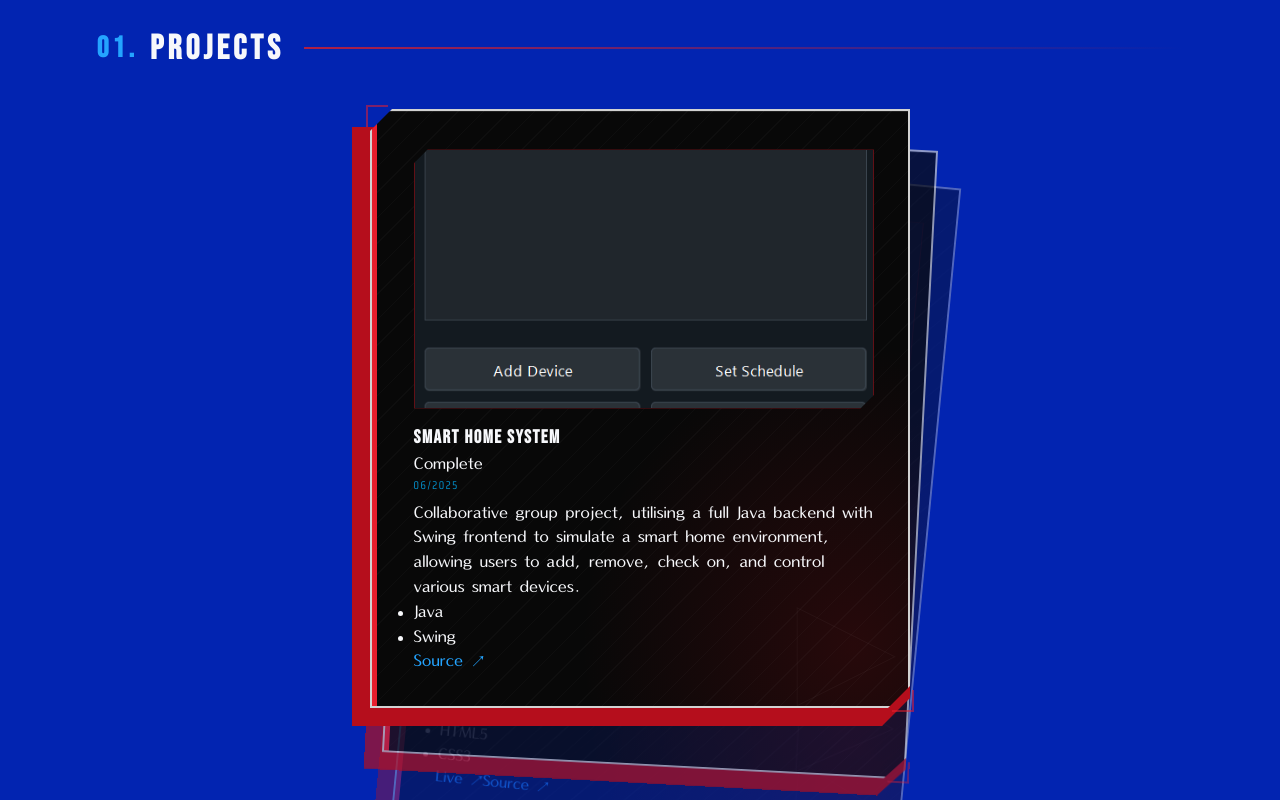
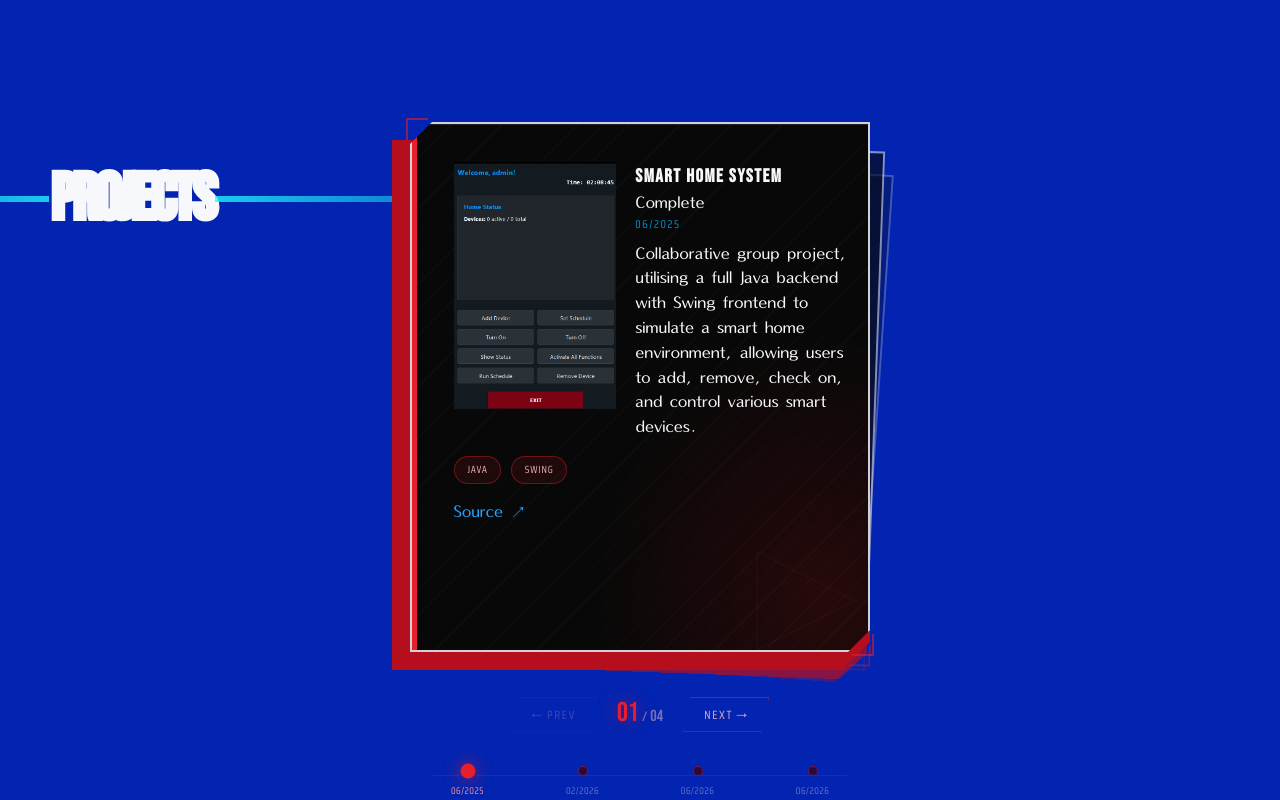
Before and after one commit to sufree11/dev-portfolio, a React (Vite) app: page / in a window 1280 px wide. Shown: the part 860-1660 px from the top of the page. Built offline with nearby package versions, Linux system fonts and the light colour scheme; a web font is replaced by a local one.

Commit message:
committee

```diff
--- a/src/App.css
+++ b/src/App.css
@@ -1,3 +1,5 @@
+
+
 .layout {
   position: relative;
   z-index: 3;
@@ -44,6 +46,7 @@ body {
   align-items: flex-start;
   justify-content: flex-end;
   overflow: visible;
+  isolation: isolate;
   transform-origin: top right;
   transition:
     width 320ms cubic-bezier(0.2, 0.7, 0.2, 1),
@@ -69,13 +72,29 @@ body {
   clip-path: polygon(100% 0, 28% 0, 100% 74%);
 }
 
+
 .nav-shell::after {
   inset: 8px 6px 6px 18px;
-  background: linear-gradient(140deg, rgba(182, 226, 255, 0.2), rgba(8, 53, 175, 0.08));
+  background: linear-gradient(140deg, rgb(8, 68, 108), rgba(12, 40, 118, 0.878));
   clip-path: polygon(100% 0, 40% 0, 100% 85%);
   mix-blend-mode: screen;
   opacity: 0.84;
   transition: opacity 220ms ease, transform 220ms ease, clip-path 260ms ease, inset 260ms ease;
+}
+
+.nav-shell-triangle {
+  position: absolute;
+  inset: 9px 5px 60px 1px;
+  background: linear-gradient(145deg, rgba(180, 232, 255, 0.4), rgba(6, 44, 144, 0.15));
+  clip-path: polygon(100% 0, 58% 0, 100% 100%);
+  opacity: 0.72;
+  pointer-events: none;
+  z-index: 1;
+  transition:
+    opacity 220ms ease,
+    transform 220ms ease,
+    clip-path 260ms ease,
+    inset 260ms ease;
 }
 
 .nav-shell:hover,
@@ -87,7 +106,7 @@ body {
   clip-path: polygon(100% 0, 14% 0, 100% 92%);
   border-radius: 0;
   transform: translateY(0);
-  animation: nav-triangle-pulse 420ms ease-in-out infinite alternate;
+  animation: nav-triangle-pulse 240ms ease-in-out infinite alternate;
 }
 
 .nav-shell:hover::after,
@@ -99,6 +118,16 @@ body {
   clip-path: polygon(100% 0, 22% 0, 100% 88%);
   border: 1px solid rgba(168, 214, 255, 0.36);
   box-shadow: inset 0 0 26px rgba(128, 202, 255, 0.22);
+}
+
+.nav-shell:hover .nav-shell-triangle,
+.nav-shell:focus-within .nav-shell-triangle,
+.nav:has(.nav-menu-list:hover) .nav-shell .nav-shell-triangle,
+.nav:has(.nav-menu-list:focus-within) .nav-shell .nav-shell-triangle {
+  opacity: 1;
+  inset: 12px 12px 110px 180px;
+  clip-path: polygon(100% 0, 48% 0, 100% 100%);
+  background: linear-gradient(45deg, rgba(179, 0, 255, 0.989), rgba(255, 0, 0, 0.879));
 }
 
 .nav-brand {
@@ -115,13 +144,18 @@ body {
   margin-top: 0.28rem;
   margin-right: 0.28rem;
   transition: opacity 200ms ease;
+  position: relative;
+  z-index: 2;
 }
 
 .nav-shell:hover .nav-brand,
 .nav-shell:focus-within .nav-brand,
 .nav:has(.nav-menu-list:hover) .nav-brand,
 .nav:has(.nav-menu-list:focus-within) .nav-brand {
-  opacity: 0;
+  opacity: 1;
+  color: #000000;
+  transition: color 200ms ease, opacity 200ms ease;
+
 }
 
 .nav-menu-list {
@@ -162,19 +196,28 @@ body {
 }
 
 .menu-item:nth-child(1) {
-  transform: translateX(-5rem);
+  transform: translateX(-10.2rem) translateY(-1rem);
 }
 
 .menu-item:nth-child(2) {
-  transform: translateX(-2.5rem);
+  transform: translateX(-5rem) translateY(-1.5rem);
 }
 
 .menu-item:nth-child(3) {
-  transform: translateX(0);
+  transform: translateX(-4rem) translateY(-1.7rem);
+}
+
+.menu-item:nth-child(4) {
+  transform: translateX(0.3rem) translateY(-2.2rem);
 }
 
 .menu-link {
   --menu-tilt: -1deg;
+  --menu-skew-x: 4deg;
+  --menu-skew-y: 0deg;
+  --menu-rotate-x: 0deg;
+  --menu-rotate-y: 0deg;
+  --menu-perspective: 720px;
   position: relative;
   display: inline-block;
   padding: 0.44rem 1rem 0.38rem;
@@ -184,7 +227,7 @@ body {
   color: var(--color-cyan-1);
   text-transform: uppercase;
   line-height: 1;
-  transform: scaleY(1.2) scaleX(0.93) rotate(var(--menu-tilt));
+  transform: perspective(var(--menu-perspective)) scaleY(1.2) scaleX(0.93) skewX(var(--menu-skew-x)) skewY(var(--menu-skew-y)) rotate(var(--menu-tilt)) rotateX(var(--menu-rotate-x)) rotateY(var(--menu-rotate-y));
   transform-origin: center;
   transition: transform 0.12s cubic-bezier(0.175, 0.885, 0.32, 1.275);
   text-shadow:
@@ -194,9 +237,34 @@ body {
   isolation: isolate;
 }
 
-.menu-item:nth-child(1) .menu-link { --menu-tilt: -3deg; }
+.menu-item:nth-child(1) .menu-link { --menu-tilt: -6deg; }
 .menu-item:nth-child(2) .menu-link { --menu-tilt: 2deg; }
-.menu-item:nth-child(3) .menu-link { --menu-tilt: -1.4deg; }
+.menu-item:nth-child(3) .menu-link { --menu-tilt: -3.4deg; }
+.menu-item:nth-child(4) .menu-link { --menu-tilt: -4deg; }
+.menu-item:nth-child(1) .menu-link {
+  --menu-skew-x: -1deg;
+  --menu-rotate-y: -1deg;
+  --menu-perspective: 640px;
+}
+
+.menu-item:nth-child(2) .menu-link {
+  --menu-skew-x: 0.7deg;
+  --menu-rotate-x: -1deg;
+  --menu-perspective: 760px;
+}
+
+.menu-item:nth-child(3) .menu-link {
+  --menu-skew-y: 0.8deg;
+  --menu-rotate-y: 0.8deg;
+  --menu-perspective: 700px;
+}
+
+.menu-item:nth-child(4) .menu-link {
+  --menu-skew-x: -0.2deg;
+  --menu-skew-y: -0.4deg;
+  --menu-rotate-x: 0.8deg;
+  --menu-perspective: 780px;
+}
 
 .menu-link::before,
 .menu-link::after {
@@ -213,17 +281,19 @@ body {
 .menu-link::before {
   inset: -8px -18px -7px -24px;
   background: #ffffff;
-  clip-path: polygon(5% 92%, 80% 6%, 98% 84%);
-  transform: translateX(-16px) rotate(-2deg);
+  clip-path: polygon(30% 18%, 72% 33%, 75% 64%, 17% 84%);
+  transform: translateX(-16px) rotate(-2deg) scaleY(1.3);
   z-index: -2;
+
 }
 
 .menu-link::after {
-  inset: 9px -12px -5px 33%;
+  inset: -4px -18px -5px 3%;
   background: #ff0055;
-  clip-path: polygon(7% 100%, 76% 11%, 100% 81%);
+  clip-path: polygon(30% 43%, 72% 33%, 75% 64%, 17% 84%);
   transform: translateX(-20px) rotate(-1deg);
   z-index: -1;
+  animation: nav-rectangle-pulse 0.2s ease-in-out infinite alternate;
 }
 
 .menu-link-inner {
@@ -243,7 +313,7 @@ body {
 .menu-link:focus-visible {
   color: #000000 !important;
   text-shadow: none;
-  transform: scaleY(1.2) scaleX(0.93) rotate(var(--menu-tilt)) translateX(5px) translateZ(24px);
+  transform: perspective(var(--menu-perspective)) scaleY(1.4) scaleX(1.23) skewX(2.5deg) skewY(var(--menu-skew-y)) rotate(var(--menu-tilt)) rotateX(var(--menu-rotate-x)) rotateY(var(--menu-rotate-y)) translateX(5px) translateZ(24px);
   outline: none;
 }
 
@@ -357,42 +427,71 @@ body {
 @keyframes nav-triangle-pulse {
   0% {
     transform: scale(1);
-    clip-path: polygon(100% 0, 14% 0, 100% 92%);
+    clip-path: polygon(100% 0, 12% 0, 100% 95%);
   }
   50% {
-    transform: scale(1.1);
-    clip-path: polygon(100% 0, 11% 0, 100% 96%);
+    transform: scale(1.01);
+    clip-path: polygon(100% 0, 13% 0, 100% 96%);
   }
   100% {
     transform: scale(1);
-    clip-path: polygon(100% 0, 16% 0, 100% 89%);
+    clip-path: polygon(100% 0, 12% 0, 100% 97%);
+  }
+}
+
+@keyframes nav-rectangle-pulse {
+  0% {
+    transform: skewX(3deg) scaleY(1.01) translateX(-12px) rotate(-2deg);
+    clip-path: polygon(30% 18%, 72% 33%, 75% 68%, 17% 84%);
+  }
+  50% {
+    transform: skewX(2deg) scaleY(1.08) translateX(-16px) rotate(-2deg);
+    clip-path: polygon(30% 28%, 74% 32%, 76% 63%, 17% 85%);
+  }
+  100% {
+    transform: skewX(1deg) scaleY(1.04) translateX(-16px) rotate(-2deg);
+    clip-path: polygon(30% 12%, 70% 33%, 73% 66%, 17% 84%);
   }
 }
 
 .section-heading {
+  position: relative;
+  display: flex;
+  top: 8rem;
+  left: -32rem;
   font-family: var(--font-heading);
-  font-size: clamp(1.5rem, 3vw, 2.15rem);
+  font-size: clamp(4rem, 3vw, 4rem);
   color: var(--color-text);
-  letter-spacing: 0.12em;
-  margin-bottom: 2.1rem;
+  letter-spacing: -0.05em;
+  margin-bottom: 0.1rem;
+  margin-left: 0.5rem;
+  -webkit-text-stroke: 0.06em var(--color-text);
   display: flex;
   align-items: center;
-  gap: 0.75rem;
+  gap: 0.1rem;
   text-transform: uppercase;
+  transform: skewX(-6deg) scaleY(1.2) scaleX(1.32) perspective(960px) rotateX(-16deg) rotateY(12deg) rotateZ(-12deg);
+  transform-origin: left center;
+}
+
+.section-heading-text {
+  display: inline-block;
 }
 
 .section-heading::after {
   content: '';
   flex: 1;
-  height: 2px;
-  background: linear-gradient(to right, rgba(225, 30, 37, 0.78), transparent);
-  margin-left: 0.5rem;
+  height: 6px;
+  background: linear-gradient(to right, rgba(33, 248, 255, 0.78), transparent);
 }
 
-.heading-prefix {
-  color: var(--color-accent-blue);
-  font-size: 0.85em;
+.section-heading::before {
+  content: '';
+  flex: 1;
+  height: 6px;
+  background: linear-gradient(to left, rgba(33, 248, 255, 0.78), transparent);
 }
+
 
 .card-grid {
   display: grid;
--- a/src/App.jsx
+++ b/src/App.jsx
@@ -127,6 +127,7 @@ export default function App() {
 
         <nav className="nav" aria-label="Primary navigation">
           <div className="nav-shell">
+            <span className="nav-shell-triangle" aria-hidden="true" />
             <span className="nav-brand nav-brand--top">Menu</span>
           </div>
 
@@ -164,14 +165,14 @@ export default function App() {
 
           <section id="projects" className="section section--solid-blue" aria-label="Projects">
             <h2 className="section-heading">
-              <span className="heading-prefix">01.</span> Projects
+               Projects
             </h2>
             <ProjectDeck projects={projects} />
           </section>
 
           <section id="skills" className="section section--solid-blue" aria-label="Skills">
             <h2 className="section-heading">
-              <span className="heading-prefix">02.</span> Skills
+ Skills
             </h2>
             <div className="card-grid card-grid--skills">
               {skills.map((group) => (
--- a/src/components/Card.jsx
+++ b/src/components/Card.jsx
@@ -1,10 +1,6 @@
+
 import PropTypes from 'prop-types'
 import './Card.css'
-
-/**
- * Base card with cyberpunk hover effects.
- * Children receive the styled container.
- */
 export default function Card({ children, className = '', tag = '' }) {
   return (
     <div className={`cyber-card ${className}`}>
--- a/src/components/IntroCard.css
+++ b/src/components/IntroCard.css
@@ -2,10 +2,12 @@
   position: relative;
   width: min(500px, 88vw);
   min-height: 620px;
+
 }
 
 .intro-main-clickzone {
   position: relative;
+
   z-index: 10;
   cursor: pointer;
   margin-top: 56px;
@@ -26,6 +28,7 @@
   max-width: 100%;
   transform: perspective(960px) rotateX(1.4deg) rotateY(-2.5deg);
   transform-style: preserve-3d;
+  animation: jitter-card-b 1.7s steps(2, end) infinite;
 }
 
 .intro-click-indicator {
--- a/src/components/ProjectDeck.css
+++ b/src/components/ProjectDeck.css
@@ -1,18 +1,23 @@
 /* ─── Deck wrapper ─────────────────────────────────────────────── */
 .project-deck {
+  --deck-width: min(460px, 88vw);
+  --project-card-height: 530px;
+  --hero-max-height: 150px;
+  --hero-portrait-max-height: calc(var(--project-card-height) - 40px);
   display: flex;
   flex-direction: column;
   align-items: center;
-  gap: 2rem;
+  gap: 1.5rem;
   width: 100%;
 }
 
 /* ─── Card stage ───────────────────────────────────────────────── */
 .deck-stage {
   position: relative;
-  width: min(540px, 92vw);
-  min-height: var(--deck-stage-height, 470px);
+  width: var(--deck-width);
+  min-height: var(--deck-stage-height, 430px);
   overflow: visible;
+  margin-bottom: 0.4rem;
 }
 
 .deck-card-wrapper {
@@ -26,6 +31,51 @@
   will-change: transform, opacity;
 }
 
+.deck-card-wrapper .project-card {
+  width: 100%;
+  height: var(--project-card-height);
+  min-height: var(--project-card-height);
+}
+
+.deck-card-wrapper .project-card .card-main {
+  height: 100%;
+}
+
+/* ─── Scrollable Card Content ──────────────────────────────────── */
+.deck-card-wrapper .project-card .card-content {
+  height: 100%;
+  overflow-y: auto;
+  overflow-x: hidden;
+  padding-right: 8px; /* Adds space for the scrollbar */
+  scrollbar-width: thin;
+  scrollbar-color: rgba(232, 30, 45, 0.6) rgba(255, 255, 255, 0.05);
+}
+
+/* Ensure floats are cleared at the bottom of the card content */
+.deck-card-wrapper .project-card .card-content::after {
+  content: "";
+  display: block;
+  clear: both;
+}
+
+.deck-card-wrapper .project-card .card-content::-webkit-scrollbar {
+  width: 5px;
+}
+
+.deck-card-wrapper .project-card .card-content::-webkit-scrollbar-track {
+  background: rgba(255, 255, 255, 0.04);
+}
+
+.deck-card-wrapper .project-card .card-content::-webkit-scrollbar-thumb {
+  background: rgba(232, 30, 45, 0.55);
+  border-radius: 3px;
+}
+
+.deck-card-wrapper .project-card .card-content::-webkit-scrollbar-thumb:hover {
+  background: rgba(232, 30, 45, 0.8);
+}
+
+
 /* ── Positions ─────────────────────────────────────────────────── */
 .deck-card-wrapper[data-pos="active"] {
   transform: translateX(0) translateY(0) rotate(0deg) scale(1);
@@ -35,15 +85,15 @@
 }
 
 .deck-card-wrapper[data-pos="behind-1"] {
-  transform: translateX(20px) translateY(18px) rotate(3deg) scale(0.97);
-  opacity: 0.68;
+  transform: translateX(14px) translateY(12px) rotate(2.1deg) scale(0.965);
+  opacity: 0.62;
   z-index: 9;
   pointer-events: none;
 }
 
 .deck-card-wrapper[data-pos="behind-2"] {
-  transform: translateX(36px) translateY(32px) rotate(5.5deg) scale(0.94);
-  opacity: 0.38;
+  transform: translateX(24px) translateY(20px) rotate(3.8deg) scale(0.93);
+  opacity: 0.3;
   z-index: 8;
   pointer-events: none;
 }
@@ -77,23 +127,48 @@
     opacity   0.36s ease;
 }
 
-/* ─── Project year badge ───────────────────────────────────────── */
+/* ─── Dynamic Image Float (Invisible Square Wrapper) ───────────── */
 .project-hero {
-  width: 100%;
-  aspect-ratio: 16 / 9;
-  margin-bottom: 0.9rem;
-  border: 1px solid rgba(232, 30, 45, 0.4);
-  background: #060606;
+  float: left; /* Forces text to wrap around the right side */
+  width: clamp(140px, 40%, 220px); /* Adjusts dynamically based on card size */
+  max-height: var(--hero-max-height);
+  margin: 0 1.2rem 0.5rem 0; /* Creates breathing room between image and text */
+
+  /* Setting a transparent box so the "square" is invisible */
+  background: transparent;
+  border: none;
+  box-shadow: none;
+  clip-path: none;
+
+  display: flex;
+  align-items: flex-start;
   overflow: hidden;
-  clip-path: polygon(14px 0, 100% 0, 100% calc(100% - 14px), calc(100% - 14px) 100%, 0 100%, 0 14px);
-  box-shadow: inset 0 0 0 1px rgba(255, 255, 255, 0.06);
+}
+
+.project-card--portrait .card-content {
+  display: flow-root; /* contains the floated hero without an explicit clearfix */
+}
+
+.project-card--portrait .project-hero {
+  max-height: var(--hero-portrait-max-height);
+}
+
+.project-card--portrait .project-year { margin-bottom: 0.4rem; }
+.project-card--portrait .project-links { margin-top: 0.6rem; }
+.project-card--portrait .project-links::after {
+  content: "";
+  display: block;
+  clear: both;
 }
 
 .project-hero-image {
-  width: 100%;
-  height: 100%;
-  object-fit: cover;
   display: block;
+  width: auto;
+  height: auto;
+  max-width: 100%;
+  max-height: var(--hero-max-height);
+  object-fit: contain;
+  object-position: center;
   filter: saturate(0.95) contrast(1.03);
   transition: transform 0.35s ease, filter 0.35s ease;
 }
@@ -103,13 +178,24 @@
   filter: saturate(1.05) contrast(1.08);
 }
 
+/* Portrait side-panel: same shrink-to-fit approach, just a taller budget */
+.project-card--portrait .project-hero-image {
+  max-height: var(--hero-portrait-max-height);
+}
+
 .project-hero-fallback {
   width: 100%;
-  height: 100%;
+  height: var(--hero-max-height);
   background:
     linear-gradient(128deg, rgba(232, 30, 45, 0.26), transparent 45%),
     repeating-linear-gradient(-35deg, rgba(255, 255, 255, 0.06) 0 2px, transparent 2px 10px),
     linear-gradient(155deg, #0d0d0d, #17171c);
+}
+
+/* ─── Taller, Unrestricted Description ─────────────────────────── */
+.project-card .project-desc {
+  display: block;
+  margin-top: 0.5rem;
 }
 
 .project-year {
@@ -122,11 +208,45 @@
   margin-bottom: 0.4rem;
 }
 
+/* ─── Tech Stack Pills ─────────────────────────────────────────── */
+.tech-stack {
+  display: flex;
+  flex-wrap: wrap;
+  gap: 0.6rem;
+  list-style: none;
+  padding: 0;
+  margin: 1rem 0;
+  clear: both; /* Ensures it drops below the floated image */
+}
+
+.tech-stack li {
+  background: rgba(232, 30, 45, 0.1);
+  border: 1px solid rgba(232, 30, 45, 0.4);
+  color: rgba(255, 190, 190, 0.9);
+  padding: 0.3rem 0.8rem;
+  border-radius: 50px;
+  font-family: var(--font-command);
+  font-size: 0.65rem;
+  letter-spacing: 0.08em;
+  text-transform: uppercase;
+  white-space: nowrap;
+  transition: all 0.2s ease;
+}
+
+.tech-stack li:hover {
+  background: rgba(232, 30, 45, 0.25);
+  border-color: #e81e2d;
+  box-shadow: 0 0 8px rgba(232, 30, 45, 0.3);
+}
+
 /* ─── Controls row ─────────────────────────────────────────────── */
 .deck-controls {
   display: flex;
   align-items: center;
-  gap: 2.2rem;
+  justify-content: center;
+  width: var(--deck-width);
+  gap: 1.25rem;
+  flex-wrap: wrap;
 }
 
 .deck-btn {
@@ -189,7 +309,9 @@
   position: relative;
   display: flex;
   align-items: flex-start;
-  width: min(540px, 92vw);
+  width: var(--deck-width);
+  margin-top: 0.65rem;
+  z-index: 2;
 }
 
 .deck-tl-track {
@@ -273,3 +395,29 @@
 .deck-timeline-node:hover .deck-tl-label {
   color: rgba(255, 155, 155, 0.75);
 }
+
+@media (max-width: 640px) {
+  .project-deck {
+    --deck-width: min(94vw, 360px);
+    --project-card-height: 390px;
+    --hero-max-height: 110px;
+    gap: 1.2rem;
+  }
+
+  .project-card--portrait .card-content {
+    display: flex;
+    flex-direction: column;
+  }
+
+  .project-card--portrait .project-hero {
+    min-height: 0;
+    height: auto;
+    max-height: var(--hero-max-height);
+    margin: 0 auto 0.6rem;
+    float: none; /* Reset float on mobile to stack elements */
+  }
+
+  .project-card--portrait .project-hero-image {
+    max-height: var(--hero-max-height);
+  }
+}
--- a/src/components/ProjectDeck.jsx
+++ b/src/components/ProjectDeck.jsx
@@ -7,9 +7,22 @@ export default function ProjectDeck({ projects }) {
   const [activeIdx, setActiveIdx]   = useState(0)
   const [exitingIdx, setExitingIdx] = useState(null)
   const [exitDir, setExitDir]       = useState('left')
-  const [stageMinHeight, setStageMinHeight] = useState(470)
+  const [stageMinHeight, setStageMinHeight] = useState(530)
+  const [portraitMap, setPortraitMap] = useState({})
   const wheelLockRef                = useRef(false)
   const stageRef                    = useRef(null)
+
+  const handleHeroImageLoad = useCallback((projectId, e) => {
+    const img = e.currentTarget
+    if (!img?.naturalWidth || !img?.naturalHeight) return
+
+    // Treat only clearly vertical images as portrait to avoid jitter near square ratios.
+    const isPortrait = img.naturalHeight / img.naturalWidth >= 1.08
+    setPortraitMap((prev) => {
+      if (prev[projectId] === isPortrait) return prev
+      return { ...prev, [projectId]: isPortrait }
+    })
+  }, [])
 
   const canNext = activeIdx < projects.length - 1
   const canPrev = activeIdx > 0
@@ -93,7 +106,7 @@ export default function ProjectDeck({ projects }) {
 
     if (tallest > 0) {
       // Extra breathing room prevents animated card transforms from clipping controls.
-      setStageMinHeight(Math.ceil(tallest + 18))
+      setStageMinHeight(Math.ceil(tallest + 14))
     }
   }, [])
 
@@ -144,6 +157,7 @@ export default function ProjectDeck({ projects }) {
       >
         {projects.map((proj, i) => {
           const pos = getCardPos(i)
+          const isPortrait = Boolean(portraitMap[proj.id])
           return (
             <div
               key={proj.id}
@@ -151,7 +165,7 @@ export default function ProjectDeck({ projects }) {
               data-pos={pos}
               aria-hidden={pos !== 'active' ? 'true' : undefined}
             >
-              <Card className="project-card" tag="PROJECT">
+              <Card className={`project-card${isPortrait ? ' project-card--portrait' : ''}`} tag="PROJECT">
                 <div className="project-hero" aria-hidden={proj.heroImage ? undefined : 'true'}>
                   {proj.heroImage ? (
                     <img
@@ -159,6 +173,7 @@ export default function ProjectDeck({ projects }) {
                       src={proj.heroImage}
                       alt={proj.heroAlt || `${proj.title} project preview`}
                       loading="lazy"
+                      onLoad={(e) => handleHeroImageLoad(proj.id, e)}
                     />
                   ) : (
                     <div className="project-hero-fallback" />
--- a/src/data/projects.js
+++ b/src/data/projects.js
@@ -60,7 +60,7 @@ const projects = [
     id:          'project-4',
     title:       'QIAO',
     year:        '06/2026',
-    description: 'A brief description of what this project does and the problem it solves.',
+    description: 'A brief description of what this project does and the problem it solves.A brief description of what this project does and the problem it solves.A brief description of what this project does and the problem it solves.A brief description of what this project does and the problem it solves.A brief description of what this project does and the problem it solves.A brief description of what this project does and the problem it solves.A brief description of what this project does and the problem it solves.A brief description of what this project does and the problem it solves.A brief description of what this project does and the problem it solves.A brief description of what this project does and the problem it solves.A brief description of what this project does and the problem it solves.A brief description of what this project does and the problem it solves.A brief description of what this project does and the problem it solves.A brief description of what this project does and the problem it solves.A brief description of what this project does and the problem it solves.',
     heroImage:   qiaoHero,
     heroAlt:     'QIAO Learning Screen',
     tech:        ['React', 'Node.js', 'PostgreSQL'],
```
